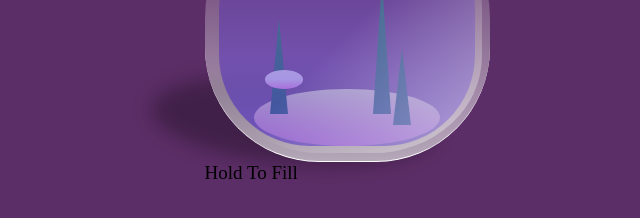
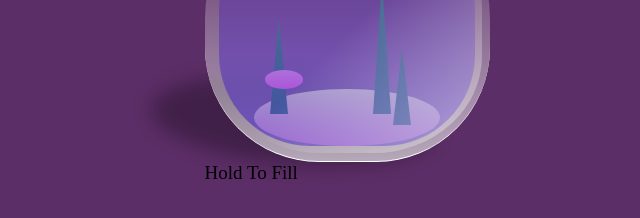
Before and after one commit to swagylicious/FishBowl, a plain HTML site: page index.html in a window 1280 px wide. Shown: the part 390-608 px from the top of the page, 293-933 px from the left. Drawn offline with Linux system fonts and the light colour scheme.

Commit message:
May 6, 2024, 7:39 PM

```diff
--- a/styles.css
+++ b/styles.css
@@ -196,5 +196,5 @@ body{
     width: 2rem;
     height: 1rem;
     border-radius: 50%;
-    background: linear-gradient(#f1f1f1 50%, #ff7cdf 150%);
+    background: linear-gradient(#f1f1f1 -200%, #ff7cdf 150%);
 }
```
